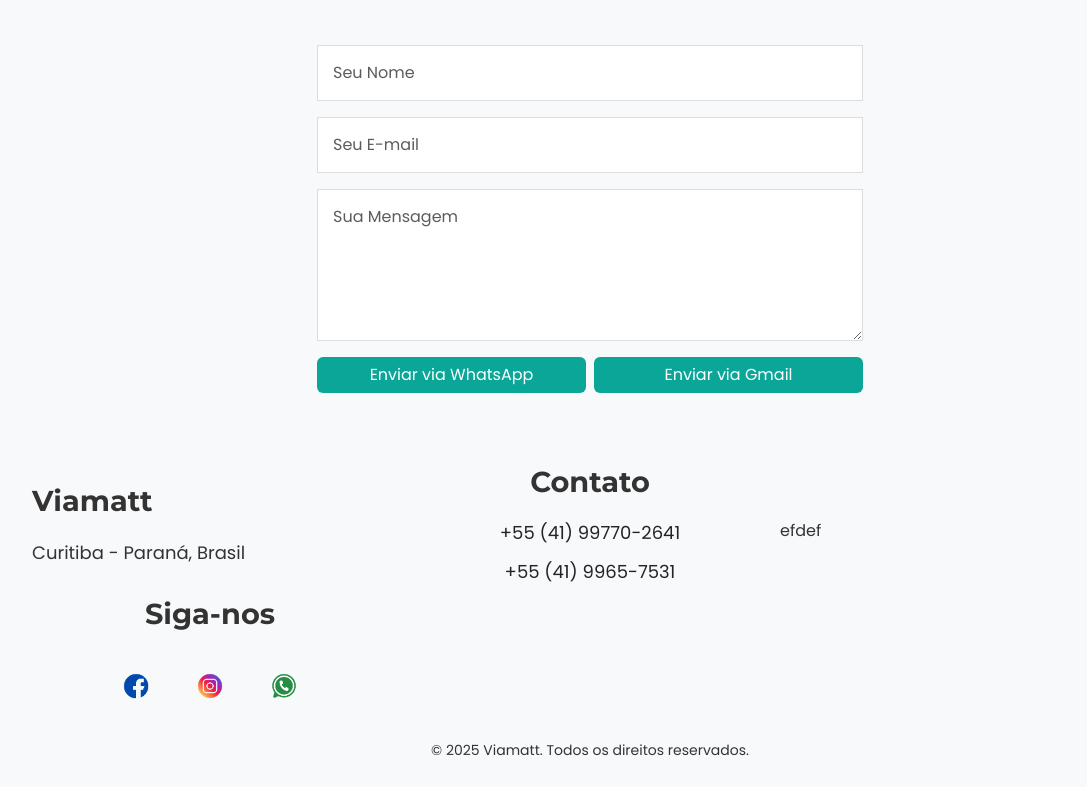
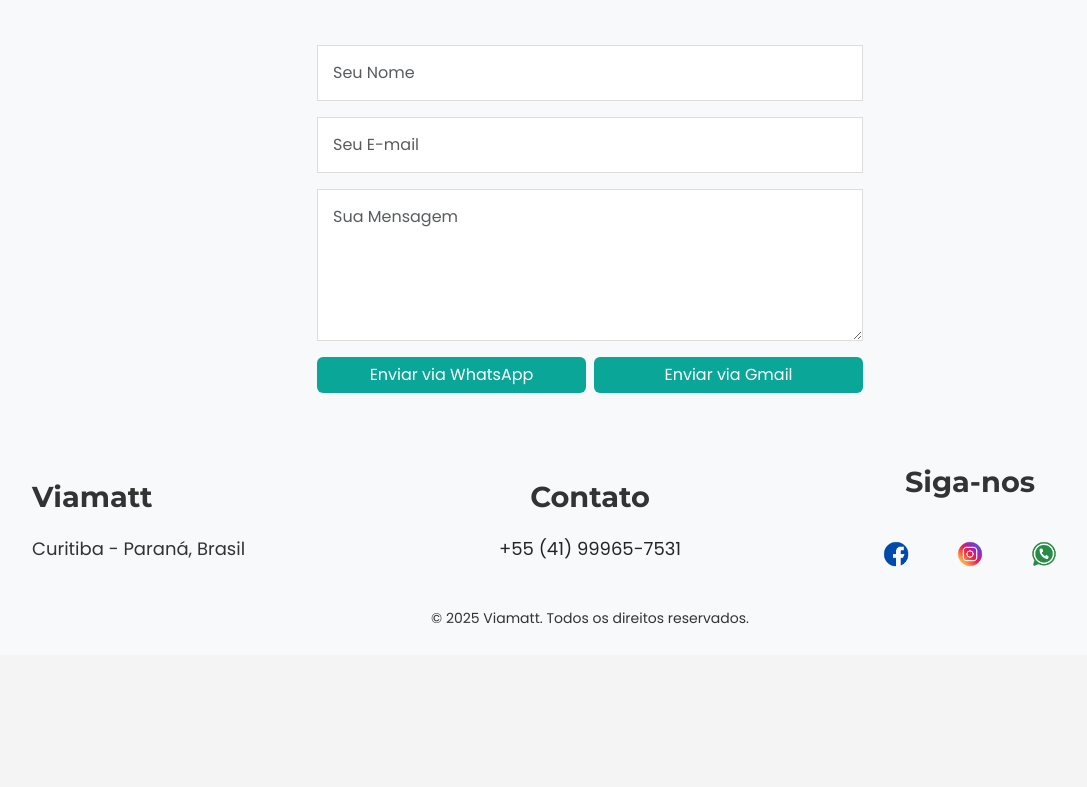
Before and after one commit to DouglasJr0/VM, a plain HTML site: page index.html in a window 1280 px wide. Shown: the part 2374-3161 px from the top of the page, without its empty margins (50-1137 px from the left). After the commit the page ends 3029 px from the top, so only its background shows below. Drawn offline with nearby package versions, Linux system fonts and the light colour scheme; files that its build step writes are made by us from their sources; files whose address does not match are found by name.

Commit message:
Primeiro

```diff
--- a/index.html
+++ b/index.html
@@ -252,11 +252,11 @@
         </div>
         <div class="col-md-4 text-center mb-3 mb-md-0">
           <h5>Contato</h5>
-          <p><a href="tel:+5541997702641" class="text-dark text-decoration-none">+55 (41) 99770-2641</a></p>
-          <p><a href="tel:+554199657531" class="text-dark text-decoration-none"> +55 (41) 9965-7531</a></p>
+          <p><a href="tel:+5541997702641" class="text-dark text-decoration-none"></a></p>
+          <p><a href="tel:+554199657531" class="text-dark text-decoration-none"> +55 (41) 99965-7531</a></p>
 
         </div>
-        efdef
+
 
         <div class="col-md-4 d-flex flex-column align-items-center">
           <h5>Siga-nos</h5>
@@ -267,7 +267,7 @@
             <a href="https://www.instagram.com/viamattsoftware/" target="_blank">
               <img src="assets/instagram-logo.png" alt="Instagram" class="social-icon">
             </a>
-            <a href="https://wa.me/5541997702641" target="_blank">
+            <a href="https://wa.me/5541999657531" target="_blank">
               <img src="assets/whats-logo.png" alt="WhatsApp" class="social-icon">
             </a>
           </div>
```
Also changed, not shown: assets/script.js (renamed from script.js), assets/styles.css (renamed from styles.css).
